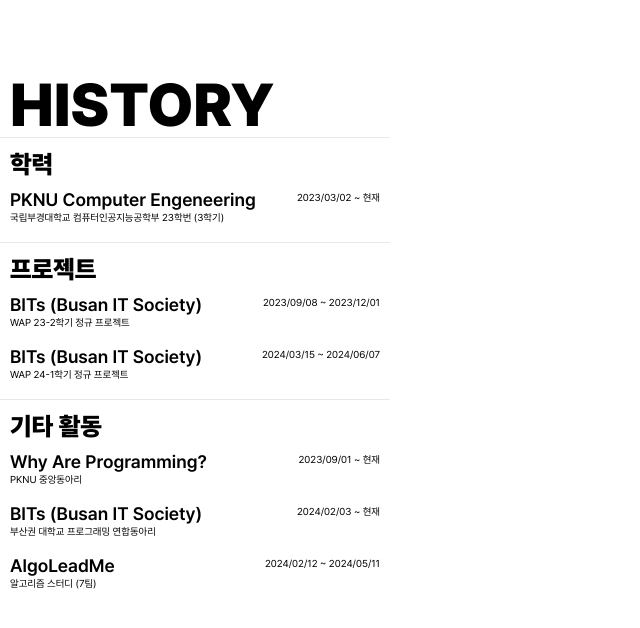
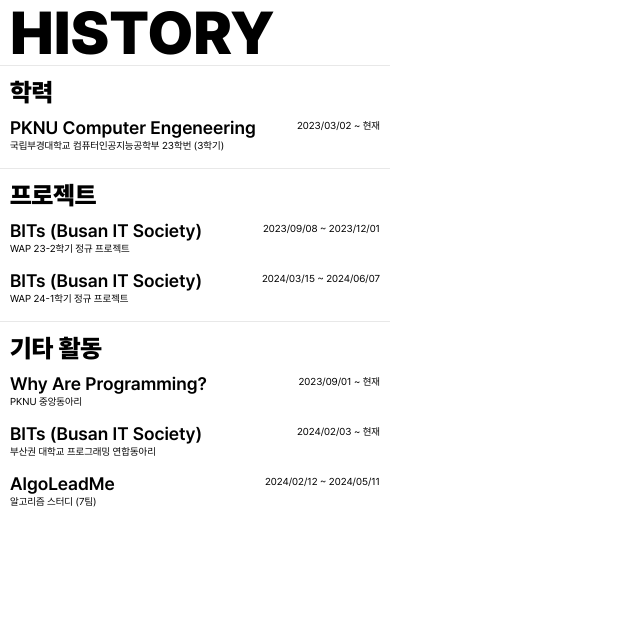
Before and after one commit to YIM2UL2ET/yim2ul2et.com, a React (Create React App) app: page / in a window 1280 px wide. Shown: the top 628 px of the page, without its empty margins (0-640 px from the left). Built offline with nearby package versions, Linux system fonts and the light colour scheme.

Commit message:
box 컴포넌트 생성, 코드 리펙토링

```diff
--- /dev/null
+++ b/src/component/Common/Boxs/ElementBox.jsx
@@ -0,0 +1,7 @@
+import styled from "styled-components";
+
+const ElementBox = styled.div`
+    border-top: 1px solid #E8E8E8;
+`
+
+export default ElementBox;
--- a/src/component/Contect/ContectBox.jsx
+++ b/src/component/Contect/ContectBox.jsx
@@ -3,24 +3,21 @@
 import ContectElement from "./ContectElement";
 import MainTitle from "../Common/Texts/MainTitle";
 import SubTitle from "../Common/Texts/SubTitle";
+import ElementBox from "../Common/Boxs/ElementBox";
 
 const ContectObj = styled.div`
     display: flex;
     flex-direction: column;
     justify-content: center;
     width: 390px;
-    height: 680px;
 `
 
-const ContectElBox = styled.div`
-    border-top: 1px solid #E8E8E8;
-`
 
 function ContectBox() {
     return (
         <ContectObj>
             <MainTitle>CONTECT</MainTitle>
-            <ContectElBox>
+            <ElementBox>
                 <SubTitle>PROGRAMMING</SubTitle>
                 <ContectElement
                     type="link"
@@ -37,8 +34,8 @@
                     value="https://github.com/YIM2UL2ET"
                     title="Github"
                     text="YIM2UL2ET" />
-            </ContectElBox>
-            <ContectElBox>
+            </ElementBox>
+            <ElementBox>
                 <SubTitle>SOCIAL</SubTitle>
                 <ContectElement
                     type="link"
@@ -55,8 +52,8 @@
                     value="https://www.discord.com/users/431805857689239574"
                     title="Discord"
                     text="yim2ul2et" />
-            </ContectElBox>
-            <ContectElBox>
+            </ElementBox>
+            <ElementBox>
                 <SubTitle>GAME</SubTitle>
                 <ContectElement
                     type="link"
@@ -68,8 +65,8 @@
                     value=""
                     title="BEMANI Games"
                     text="yimullet" />
-            </ContectElBox>
-            <ContectElBox>
+            </ElementBox>
+            <ElementBox>
                 <SubTitle>OTHER</SubTitle>
                 <ContectElement
                     type="link"
@@ -86,7 +83,7 @@
                     value="dlatmdgh1216@naver.com"
                     title="Email"
                     text="dlatmdgh1216@naver.com" />
-            </ContectElBox>
+            </ElementBox>
         </ContectObj>
     )
 }
--- a/src/component/History/HistoryBox.jsx
+++ b/src/component/History/HistoryBox.jsx
@@ -3,32 +3,28 @@
 import MainTitle from "../Common/Texts/MainTitle";
 import SubTitle from "../Common/Texts/SubTitle";
 import HistoryElement from "./HistoryElement";
+import ElementBox from "../Common/Boxs/ElementBox";
 
 const HistoryObj = styled.div`
     display: flex;
     flex-direction: column;
     justify-content: center;
     width: 390px;
-    height: 680px;
-`
-
-const HistoryElBox = styled.div`
-    border-top: 1px solid #E8E8E8;
 `
 
 function HistoryBox() {
     return (
         <HistoryObj>
             <MainTitle>HISTORY</MainTitle>
-            <HistoryElBox>
+            <ElementBox>
                 <SubTitle>학력</SubTitle>
                 <HistoryElement
                     name="PKNU Computer Engeneering"
                     descript="국립부경대학교 컴퓨터인공지능공학부 23학번 (3학기)"
                     period="2023/03/02 ~ 현재"
                 />
-            </HistoryElBox>
-            <HistoryElBox>
+            </ElementBox>
+            <ElementBox>
                 <SubTitle>프로젝트</SubTitle>
                 <HistoryElement
                     name="BITs (Busan IT Society)"
@@ -40,8 +36,8 @@
                     descript="WAP 24-1학기 정규 프로젝트"
                     period="2024/03/15 ~ 2024/06/07"
                 />
-            </HistoryElBox>
-            <HistoryElBox>
+            </ElementBox>
+            <ElementBox>
                 <SubTitle>기타 활동</SubTitle>
                 <HistoryElement
                     name="Why Are Programming?"
@@ -58,7 +54,7 @@
                     descript="알고리즘 스터디 (7팀)"
                     period="2024/02/12 ~ 2024/05/11"
                 />
-            </HistoryElBox>
+            </ElementBox>
         </HistoryObj>
     )
 }
--- a/src/component/History/HistoryElement.jsx
+++ b/src/component/History/HistoryElement.jsx
@@ -13,7 +13,7 @@
     display: flex;
     flex-direction: row;
     justify-content: space-between;
-    height: 52px;
+    height: 50px;
     width: 370px;
 `;
 
```
